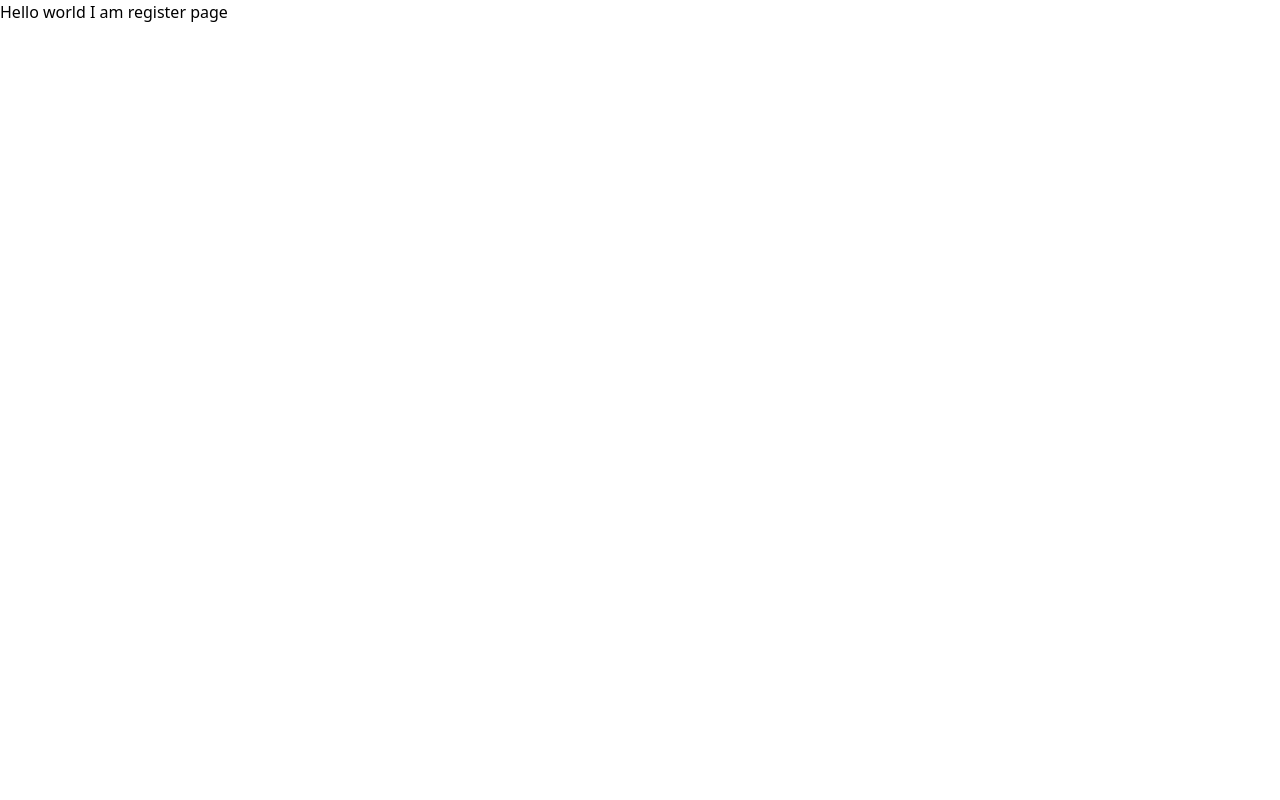
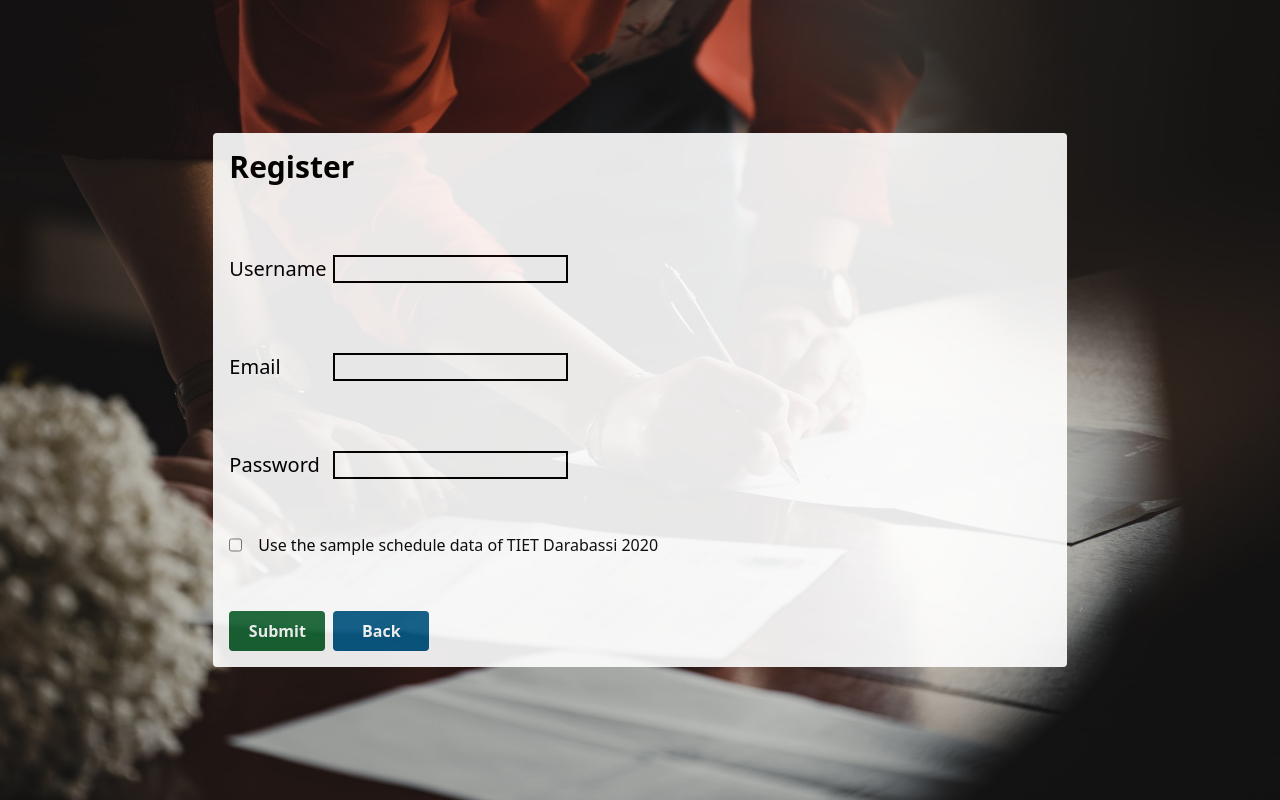
Before and after one commit to professorcode1/PersonalPortfolio, a React (Create React App) app in the folder collegescheduler/: page / in a window 1280 px wide. Both pictures are taken after a click on the picture 213 px from the left and 367 px from the top of the page. Built offline with nearby package versions, Linux system fonts and the light colour scheme.

Commit message:
logic register page done

```diff
--- a/collegescheduler/src/output.css
+++ b/collegescheduler/src/output.css
@@ -545,8 +545,20 @@ video {
   --tw-contain-style:  ;
 }
 
-.m-2 {
-  margin: 0.5rem;
+.absolute {
+  position: absolute;
+}
+
+.relative {
+  position: relative;
+}
+
+.left-0 {
+  left: 0px;
+}
+
+.top-0 {
+  top: 0px;
 }
 
 .mx-2 {
@@ -557,6 +569,11 @@ video {
 .my-4 {
   margin-top: 1rem;
   margin-bottom: 1rem;
+}
+
+.my-2 {
+  margin-top: 0.5rem;
+  margin-bottom: 0.5rem;
 }
 
 .mt-2 {
@@ -571,8 +588,24 @@ video {
   margin-top: 1.5rem;
 }
 
+.mr-2 {
+  margin-right: 0.5rem;
+}
+
+.mr-4 {
+  margin-right: 1rem;
+}
+
 .flex {
   display: flex;
+}
+
+.h-1\/2 {
+  height: 50%;
+}
+
+.h-16 {
+  height: 4rem;
 }
 
 .h-96 {
@@ -587,48 +620,44 @@ video {
   height: 100vh;
 }
 
-.h-16 {
-  height: 4rem;
+.h-2\/3 {
+  height: 66.666667%;
 }
 
-.h-72 {
-  height: 18rem;
+.w-2\/3 {
+  width: 66.666667%;
+}
+
+.w-36 {
+  width: 9rem;
 }
 
 .w-72 {
   width: 18rem;
 }
 
-.w-screen {
-  width: 100vw;
-}
-
-.w-80 {
-  width: 20rem;
-}
-
 .w-full {
   width: 100%;
 }
 
-.w-48 {
-  width: 12rem;
-}
-
-.w-52 {
-  width: 13rem;
+.w-screen {
+  width: 100vw;
 }
 
 .w-16 {
   width: 4rem;
 }
 
+.w-24 {
+  width: 6rem;
+}
+
 .w-32 {
   width: 8rem;
 }
 
-.w-36 {
-  width: 9rem;
+.w-48 {
+  width: 12rem;
 }
 
 .cursor-pointer {
@@ -647,16 +676,24 @@ video {
   justify-content: center;
 }
 
+.justify-between {
+  justify-content: space-between;
+}
+
 .justify-around {
   justify-content: space-around;
+}
+
+.justify-evenly {
+  justify-content: space-evenly;
 }
 
 .overflow-x-hidden {
   overflow-x: hidden;
 }
 
-.overflow-x-clip {
-  overflow-x: clip;
+.rounded {
+  border-radius: 0.25rem;
 }
 
 .rounded-lg {
@@ -675,16 +712,6 @@ video {
   border-bottom-width: 2px;
 }
 
-.border-slate-800 {
-  --tw-border-opacity: 1;
-  border-color: rgb(30 41 59 / var(--tw-border-opacity));
-}
-
-.border-slate-500 {
-  --tw-border-opacity: 1;
-  border-color: rgb(100 116 139 / var(--tw-border-opacity));
-}
-
 .border-black {
   --tw-border-opacity: 1;
   border-color: rgb(0 0 0 / var(--tw-border-opacity));
@@ -700,16 +727,76 @@ video {
   border-color: rgb(74 222 128 / var(--tw-border-opacity));
 }
 
-.p-4 {
-  padding: 1rem;
+.border-slate-500 {
+  --tw-border-opacity: 1;
+  border-color: rgb(100 116 139 / var(--tw-border-opacity));
+}
+
+.border-slate-800 {
+  --tw-border-opacity: 1;
+  border-color: rgb(30 41 59 / var(--tw-border-opacity));
+}
+
+.bg-white {
+  --tw-bg-opacity: 1;
+  background-color: rgb(255 255 255 / var(--tw-bg-opacity));
+}
+
+.bg-green-800 {
+  --tw-bg-opacity: 1;
+  background-color: rgb(22 101 52 / var(--tw-bg-opacity));
+}
+
+.bg-green-400 {
+  --tw-bg-opacity: 1;
+  background-color: rgb(74 222 128 / var(--tw-bg-opacity));
+}
+
+.bg-yellow-800 {
+  --tw-bg-opacity: 1;
+  background-color: rgb(133 77 14 / var(--tw-bg-opacity));
+}
+
+.bg-yellow-400 {
+  --tw-bg-opacity: 1;
+  background-color: rgb(250 204 21 / var(--tw-bg-opacity));
+}
+
+.bg-red-400 {
+  --tw-bg-opacity: 1;
+  background-color: rgb(248 113 113 / var(--tw-bg-opacity));
+}
+
+.bg-amber-600 {
+  --tw-bg-opacity: 1;
+  background-color: rgb(217 119 6 / var(--tw-bg-opacity));
+}
+
+.bg-sky-800 {
+  --tw-bg-opacity: 1;
+  background-color: rgb(7 89 133 / var(--tw-bg-opacity));
 }
 
 .p-2 {
   padding: 0.5rem;
 }
 
+.p-4 {
+  padding: 1rem;
+}
+
 .pb-4 {
   padding-bottom: 1rem;
+}
+
+.text-2xl {
+  font-size: 1.5rem;
+  line-height: 2rem;
+}
+
+.text-3xl {
+  font-size: 1.875rem;
+  line-height: 2.25rem;
 }
 
 .text-5xl {
@@ -717,24 +804,13 @@ video {
   line-height: 1;
 }
 
-.text-3xl {
-  font-size: 1.875rem;
-  line-height: 2.25rem;
+.text-xl {
+  font-size: 1.25rem;
+  line-height: 1.75rem;
 }
 
-.text-2xl {
-  font-size: 1.5rem;
-  line-height: 2rem;
-}
-
-.text-white {
-  --tw-text-opacity: 1;
-  color: rgb(255 255 255 / var(--tw-text-opacity));
-}
-
-.text-blue-400 {
-  --tw-text-opacity: 1;
-  color: rgb(96 165 250 / var(--tw-text-opacity));
+.font-bold {
+  font-weight: 700;
 }
 
 .text-blue-800 {
@@ -746,3 +822,29 @@ video {
   --tw-text-opacity: 1;
   color: rgb(22 101 52 / var(--tw-text-opacity));
 }
+
+.text-black {
+  --tw-text-opacity: 1;
+  color: rgb(0 0 0 / var(--tw-text-opacity));
+}
+
+.text-white {
+  --tw-text-opacity: 1;
+  color: rgb(255 255 255 / var(--tw-text-opacity));
+}
+
+.opacity-50 {
+  opacity: 0.5;
+}
+
+.opacity-100 {
+  opacity: 1;
+}
+
+.opacity-75 {
+  opacity: 0.75;
+}
+
+.opacity-90 {
+  opacity: 0.9;
+}
--- a/collegescheduler/src/screens/Login.tsx
+++ b/collegescheduler/src/screens/Login.tsx
@@ -1,9 +1,55 @@
 import * as React from "react"
+import LoginImage from "../assets/login.jpg"
+import { useAppDispatch } from "../redux/main";
+import { setScreen } from "../redux/screen";
+const Login:React.FC<{}> = ()=>{
+    const [LoginFormState, setLoginFormState] = React.useState({
+        username:"",
+        password:""
+    });
+    const dispatcher = useAppDispatch();
+    return (
+        <div className="relative h-screen w-screen">
+            <img src={LoginImage} className="h-screen w-screen absolute top-0 left-0" />
+            <div className="absolute h-screen w-screen top-0 left-0">
+                <div className="h-full w-full flex items-center justify-center">
+                    <div className="bg-white h-1/2 w-2/3 rounded opacity-90 p-4 flex flex-col justify-between">
+                        <p className="text-3xl font-bold text-black">Login</p>
+                        <div className="flex mt-4">
+                            <p className="text-xl mr-2 w-24">Username</p>
+                            <input
+                                className="bg-white border-black border-2"
+                                value={LoginFormState.username}
+                                onChange={(event)=>setLoginFormState({
+                                    password:LoginFormState.password,
+                                    username:event.target.value
+                                })}
+                            />
+                        </div>
+                        <div className="flex mt-4">
+                           <p className="text-xl mr-2 w-24">Password</p>
+                            <input
+                                type="password" className="bg-white border-black border-2"
+                                value={LoginFormState.password}
+                                onChange={(event)=>setLoginFormState({
+                                    username: LoginFormState.username,
+                                    password:event.target.value,
+                                })}
+                            />
+                        </div>
+                        <div className="flex">
+                            <button
+                                className="opacity-100 w-24 bg-green-800 text-white font-bold p-2 rounded mr-2"
+                            >Submit</button>
+                            <button
+                                className="opacity-100 w-24 bg-sky-800 text-white font-bold p-2 rounded"
+                                onClick={()=>dispatcher(setScreen("Landing"))}
+                            >Back</button>
+                        </div>
+                    </div>
+                </div>
 
-const Login:React.FC<{}> = ()=>{
-    return (
-        <div>
-            Hello world I am Login page
+            </div>
         </div>
     )
 }
--- a/collegescheduler/src/screens/Resgister.tsx
+++ b/collegescheduler/src/screens/Resgister.tsx
@@ -1,9 +1,76 @@
 import * as React from "react"
+import { useAppDispatch } from "../redux/main";
+import { setScreen } from "../redux/screen";
+import RegisterImage from "../assets/register_img.jpeg"
+const Register:React.FC<{}> = ()=>{
+    const [LoginFormState, setLoginFormState] = React.useState({
+        username:"",
+        password:"",
+        email:"",
+        useSample:false
+    });
+    const dispatcher = useAppDispatch();
+    return (
+        <div className="relative h-screen w-screen">
+            <img src={RegisterImage} className="h-screen w-screen absolute top-0 left-0" />
+            <div className="absolute h-screen w-screen top-0 left-0">
+                <div className="h-full w-full flex items-center justify-center">
+                    <div className="bg-white h-2/3 w-2/3 rounded opacity-90 p-4 flex flex-col justify-between">
+                        <p className="text-3xl font-bold text-black">Register</p>
+                        <div className="flex mt-4">
+                            <p className="text-xl mr-2 w-24">Username</p>
+                            <input
+                                className="bg-white border-black border-2"
+                                value={LoginFormState.username}
+                                onChange={(event)=>setLoginFormState({
+                                    ...LoginFormState,
+                                    username:event.target.value
+                                })}
+                            />
+                        </div>
+                        <div className="flex mt-4">
+                            <p className="text-xl mr-2 w-24">Email</p>
+                            <input
+                                className="bg-white border-black border-2"
+                                value={LoginFormState.username}
+                                onChange={(event)=>setLoginFormState({
+                                    ...LoginFormState,
+                                    email:event.target.value
+                                })}
+                            />
+                        </div>
+                        <div className="flex mt-4">
+                           <p className="text-xl mr-2 w-24">Password</p>
+                            <input
+                                type="password" className="bg-white border-black border-2"
+                                value={LoginFormState.password}
+                                onChange={(event)=>setLoginFormState({
+                                    ...LoginFormState,
+                                    password:event.target.value,
+                                })}
+                            />
+                        </div>
+                        <div className="flex cursor-pointer" onClick={()=>setLoginFormState({...LoginFormState, useSample:!LoginFormState.useSample})}>
+                            <input
+                                type="checkbox"
+                                className="mr-4"
+                                checked={LoginFormState.useSample}
+                            />
+                            <p className="w-full">Use the sample schedule data of TIET Darabassi 2020</p>
+                        </div>
+                        <div className="flex">
+                            <button
+                                className="opacity-100 w-24 bg-green-800 text-white font-bold p-2 rounded mr-2"
+                            >Submit</button>
+                            <button
+                                className="opacity-100 w-24 bg-sky-800 text-white font-bold p-2 rounded"
+                                onClick={()=>dispatcher(setScreen("Landing"))}
+                            >Back</button>
+                        </div>
+                    </div>
+                </div>
 
-const Register:React.FC<{}> = ()=>{
-    return (
-        <div>
-            Hello world I am register page
+            </div>
         </div>
     )
 }
```
Also changed, not shown: collegescheduler/src/assets/register_img.jpeg (added).
